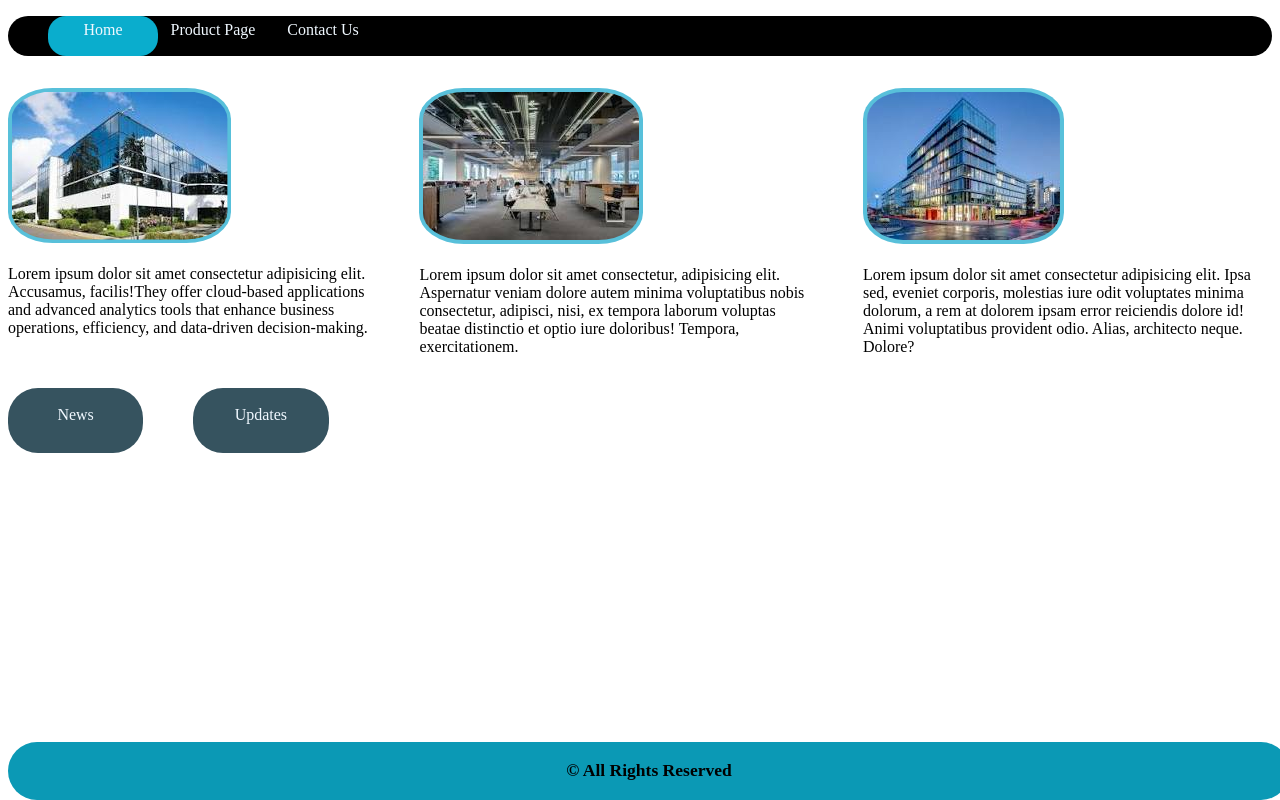
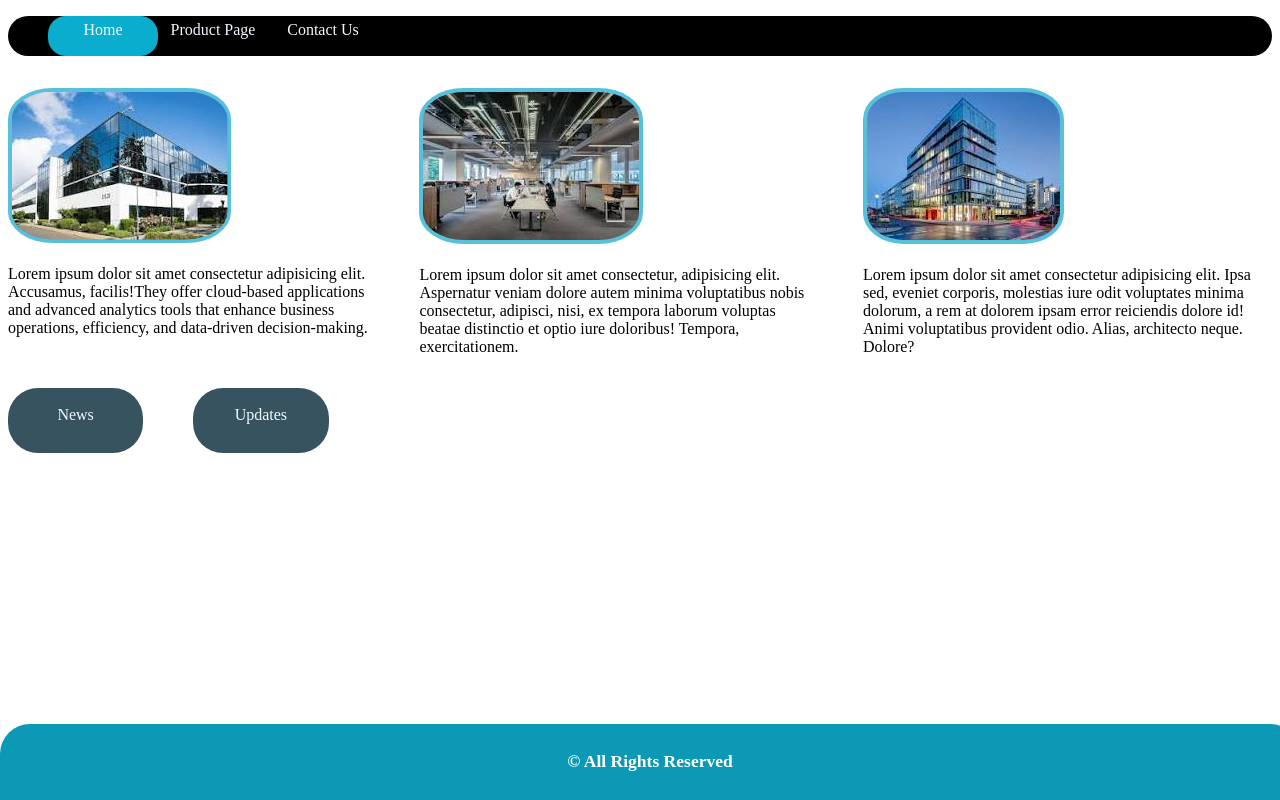
Before and after one commit to KM-Tanvir/Midterm_Practical, a plain HTML site: page index.html in a window 1280 px wide. Drawn offline with Linux system fonts and the light colour scheme.

Commit message:
final chack

```diff
--- a/index.css
+++ b/index.css
@@ -34,14 +34,16 @@ a:hover{
     background-color: rgb(10, 173, 205);
 }
 
-footer{
-    position:absolute;
+footer {
+    position: fixed;
     bottom: 0;
+    left: 0;
+    right: 0;
     text-align: center;
     font-size: 15px;
-    padding: 1px;
+    padding: 10px;
     background-color: rgb(11, 153, 181);
+    color: #fff;
     width: 100%;
-    border-radius: 30px;
-
+    border-radius: 30px 30px 0 0;
 }
```
Also changed, not shown: products_page.html (+0 -12 lines).
